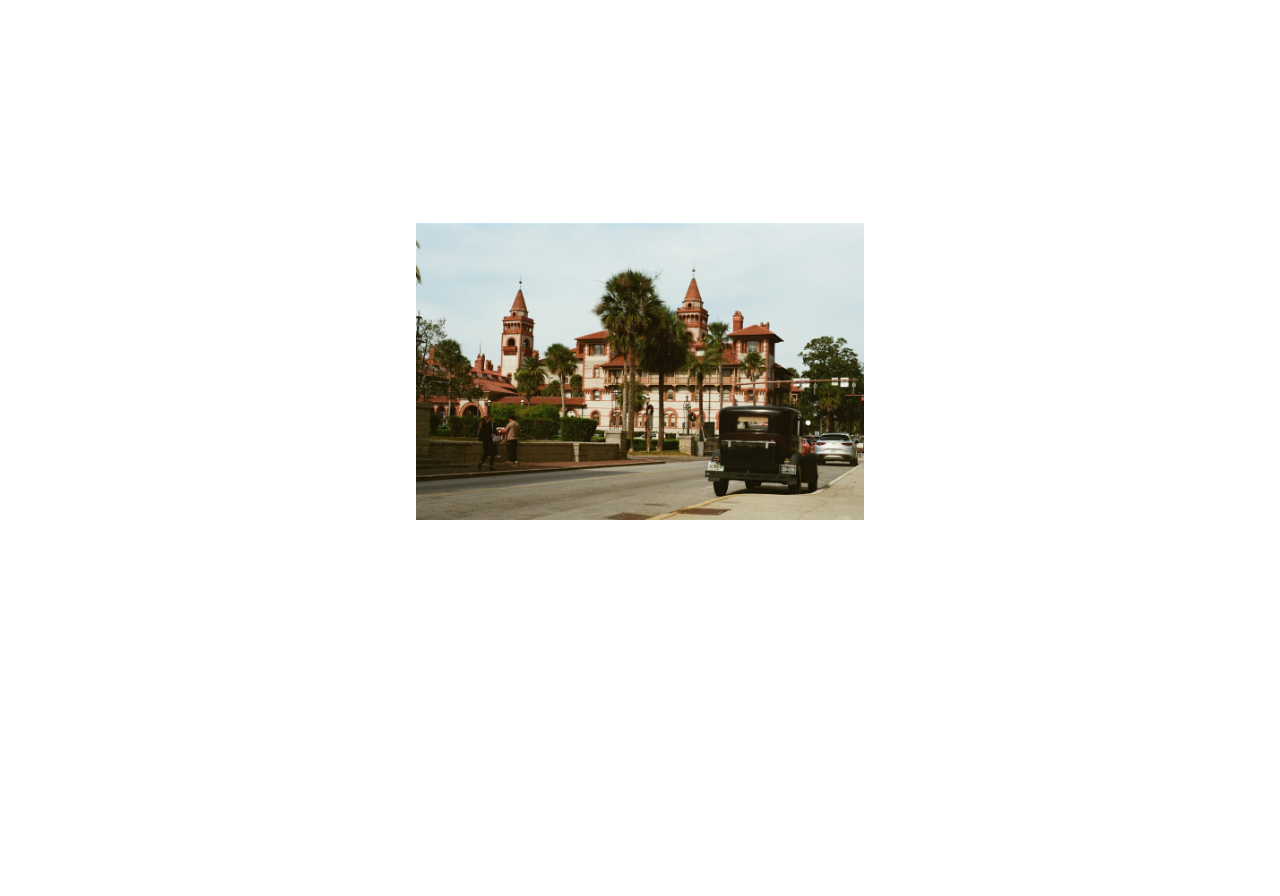
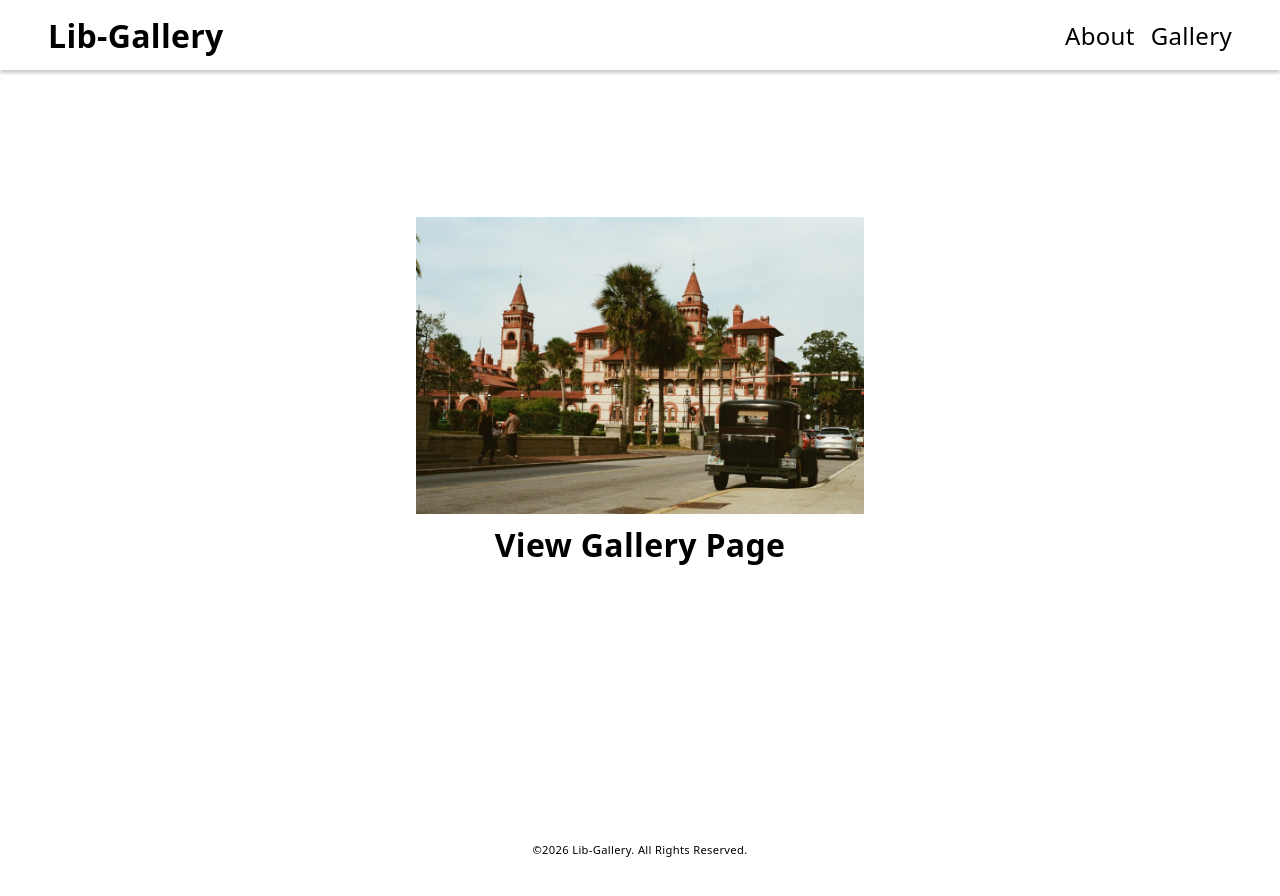
Before and after one commit to terahashi/next-gallery, a Next.js app: page / in a window 1280 px wide. Shown: the top 896 px of the page. Before the commit the page ends 800 px from the top, so only its background shows below. Built offline with nearby package versions, Linux system fonts and the light colour scheme.

Commit message:
componentsフォルダ & jsxファイルを作成 / styled-components-registry.jsを作成

```diff
--- a/next.config.mjs
+++ b/next.config.mjs
@@ -1,8 +1,12 @@
 /** @type {import('next').NextConfig} */
 
 const nextConfig = {
-  /* config options here */
-  // devIndicators: false,
+  //以下を追加
+  devIndicators: false,
+
+  compiler: {
+    styledComponents: true,
+  },
 };
 
 export default nextConfig;
--- a/src/app/gallery/page.js
+++ b/src/app/gallery/page.js
@@ -1,5 +1,15 @@
+import { Wrapper, Inner } from '../../components/common/LayoutPrimitives';
+
 const Gallery = () => {
-  return <div>ギャラリーページ</div>;
+  return (
+    <Wrapper>
+      <Inner>
+        <div className='mt-[200px]'>
+          <div className='h-700'>ギャラリーページ</div>
+        </div>
+      </Inner>
+    </Wrapper>
+  );
 };
 
 export default Gallery;
--- a/src/app/globals.css
+++ b/src/app/globals.css
@@ -25,10 +25,10 @@
 
   /* color */
   --color-white: #ffffff;
-  --color-gray: #929292;
+  --color-black: #000000;
 
   /* header / width / padding / margin / height */
-  --header-height: 82.2px;
+  --header-height: 70.2px;
 
   --layout-max-width: 1280px;
   --layout-padding: 16px;
@@ -64,6 +64,13 @@
   .title__ja {
     font-family: 'Noto Sans JP', sans-serif;
   }
+
+  img {
+    width: 100%;
+    height: auto;
+    object-fit: cover;
+  }
+
   h1,
   h2,
   h3,
@@ -76,22 +83,22 @@
 
   h1 {
     font-size: var(--text-heading-h1);
-    color: var(--color-white);
+    color: var(--color-black);
     line-height: 1.2;
   }
   h2 {
     font-size: var(--text-heading-h2);
-    color: var(--color-white);
+    color: var(--color-black);
     line-height: 1.25;
   }
   h3 {
     font-size: var(--text-heading-h3);
-    color: var(--color-white);
+    color: var(--color-black);
     line-height: 1.3;
   }
   h4 {
     font-size: var(--text-heading-h4);
-    color: var(--color-white);
+    color: var(--color-black);
     line-height: 1.35;
   }
   h5 {
--- a/src/app/layout.js
+++ b/src/app/layout.js
@@ -1,5 +1,8 @@
 // import { Geist, Geist_Mono } from 'next/font/google';
+import StyledComponentsRegistry from './lib/styled-components-registry';
 import './globals.css';
+import Header from '../components/Header';
+import Footer from '../components/Footer';
 
 // const geistSans = Geist({
 //   variable: '--font-geist-sans',
@@ -20,7 +23,13 @@ export default function RootLayout({ children }) {
   return (
     <html lang='en'>
       {/* <body className={`${geistSans.variable} ${geistMono.variable} antialiased`}>{children}</body> */}
-      <body>{children}</body>
+      <body>
+        <StyledComponentsRegistry>
+          <Header />
+          {children}
+          <Footer />
+        </StyledComponentsRegistry>
+      </body>
     </html>
   );
 }
--- /dev/null
+++ b/src/app/lib/styled-components-registry.js
@@ -0,0 +1,25 @@
+//・公式ドキュメント ➡︎ https://nextjs.org/docs/app/guides/css-in-js
+//「styled-components-registry.jsファイル」は、
+//Next.js(App Router)で styled-components を正しくSSRするためのコンポーネント。
+//サーバーで生成された「styled-componentsのCSSを集めて」、HTMLに正しく注入する仕組み。
+
+'use client';
+import React, { useState } from 'react';
+import { useServerInsertedHTML } from 'next/navigation';
+import { ServerStyleSheet, StyleSheetManager } from 'styled-components';
+
+export default function StyledComponentsRegistry({ children }) {
+  // Only create stylesheet once with lazy initial state
+  // x-ref: https://reactjs.org/docs/hooks-reference.html#lazy-initial-state
+  const [styledComponentsStyleSheet] = useState(() => new ServerStyleSheet());
+
+  useServerInsertedHTML(() => {
+    const styles = styledComponentsStyleSheet.getStyleElement();
+    styledComponentsStyleSheet.instance.clearTag();
+    return <>{styles}</>;
+  });
+
+  if (typeof window !== 'undefined') return <>{children}</>;
+
+  return <StyleSheetManager sheet={styledComponentsStyleSheet.instance}>{children}</StyleSheetManager>;
+}
--- a/src/app/page.js
+++ b/src/app/page.js
@@ -1,14 +1,19 @@
 import Image from 'next/image'; //Next.jsでは基本的に <Image />コンポーネントを使う
 import Link from 'next/link'; //Linkコンポーネント
+import { Wrapper, Inner } from '../components/common/LayoutPrimitives';
 
 export default function Home() {
   return (
-    <div className='bg-white dark:bg-black  flex min-h-screen justify-center items-center '>
-      <main className='flex min-h-screen justify-center items-center w-full max-w-3xl flex-col items-center gap-y-8 py-32 px-16 bg-white dark:bg-black '>
+    <Wrapper>
+      <Inner>
+        {/* ⬇︎  ダークモード時の確認用 */}
+        {/* <div className='bg-white dark:bg-black'> */}
+        <div className='flex min-h-screen justify-center items-center '>
+          <main className='flex min-h-screen justify-center items-center w-full max-w-3xl flex-col items-center gap-y-8 py-32 px-16  '>
             <Link href='/gallery'>
               <div className='text-center'>
                 {/* ⬇︎①「width={数字} height={数字}を指定した場合のImageコンポーネント」 */}
-            <div className='w-full max-w-md'>
+                <div className='w-full max-w-md mb-3'>
                   <Image src='/images/img-01.jpg' className='object-cover' alt='TopImage' width={500} height={500} priority />
                 </div>
 
@@ -17,10 +22,12 @@ export default function Home() {
               <Image fill src='/example.png' sizes='(max-width: 768px) 80vw, (max-width: 1200px) 50vw, 33vw' />
             </div> */}
 
-            <h1 className='text-(--color-white) font-bold'>View Gallery Page</h1>
+                <h1 className='font-bold'>View Gallery Page</h1>
               </div>
             </Link>
           </main>
         </div>
+      </Inner>
+    </Wrapper>
   );
 }
--- /dev/null
+++ b/src/components/Footer.jsx
@@ -0,0 +1,13 @@
+import { Wrapper, Inner } from './common/LayoutPrimitives';
+
+const Footer = () => {
+  return (
+    <Wrapper>
+      <Inner>
+        <div className='p-10 text-center text-[0.7rem]'>©2026 Lib-Gallery. All Rights Reserved.</div>
+      </Inner>
+    </Wrapper>
+  );
+};
+
+export default Footer;
--- /dev/null
+++ b/src/components/Header.jsx
@@ -0,0 +1,60 @@
+'use client'; //styled-componentsを使うために必要。
+
+import Link from 'next/link';
+import styled from 'styled-components';
+import { Wrapper, Inner } from './common/LayoutPrimitives';
+
+const HeaderWrap = styled.header`
+  position: fixed;
+  top: 0;
+  left: 0;
+  width: 100%;
+  height: var(--header-height);
+  box-shadow: 0 3px 3px 0 rgba(0, 0, 0, 0.2);
+  background-color: #fff;
+  z-index: 1000;
+  .logo {
+    position: relative;
+  }
+  .pc-menu {
+    display: flex;
+    justify-content: space-between;
+    flex-direction: row;
+    align-items: center;
+    flex-wrap: nowrap;
+  }
+  a {
+    font-size: 1.5rem;
+  }
+`;
+
+//メモ:import { Inner }を上書きして使用できます。
+const HeaderInner = styled(Inner)`
+  display: flex;
+  justify-content: space-between;
+  align-items: center;
+  padding: var(--layout-padding);
+`;
+
+const Header = () => {
+  return (
+    <HeaderWrap>
+      <Wrapper>
+        <HeaderInner>
+          <div className='logo'>
+            <Link href='/'>
+              <h1 className='mb-0 font-bold'>Lib-Gallery</h1>
+            </Link>
+          </div>
+
+          <div className='pc-menu gap-x-4'>
+            <Link href='/about'>About</Link>
+            <Link href='/gallery'>Gallery</Link>
+          </div>
+        </HeaderInner>
+      </Wrapper>
+    </HeaderWrap>
+  );
+};
+
+export default Header;
--- /dev/null
+++ b/src/components/common/LayoutPrimitives.jsx
@@ -0,0 +1,21 @@
+////このjsxファイルは「Wrapper」や「Inner」を部品化して 全てのJSXファイルで使えるようにするためのもの。
+
+'use client'; //styled-componentsを使うために必要。
+import styled from 'styled-components'; //styled-components
+
+//Wrapper styled-components
+const Wrapper = styled.div`
+  padding-left: clamp(16px, 4vw, 32px);
+  padding-right: clamp(16px, 4vw, 32px);
+`;
+
+//Inner styled-components
+const Inner = styled.div`
+  width: 100%;
+  max-width: var(--layout-max-width);
+  padding-inline: var(--layout-padding);
+  margin: 0 auto;
+`;
+
+//⬇︎名前付きexport
+export { Wrapper, Inner };
```
Also changed, not shown: public/images/img-02.jpg (added), tech_memo.txt (added). Lines whose indentation alone changed are shown as unchanged.
